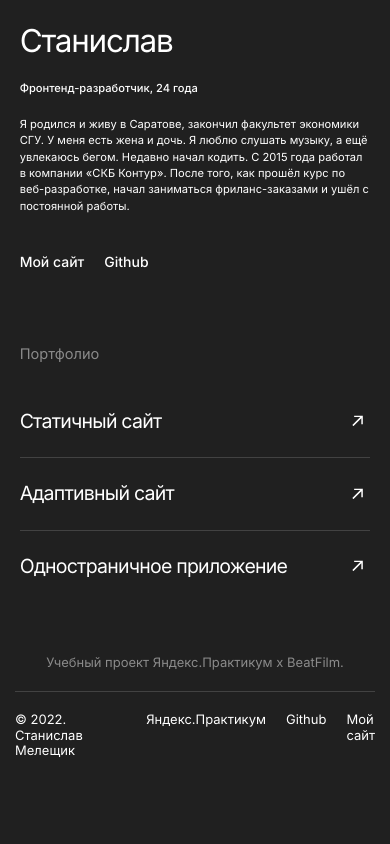
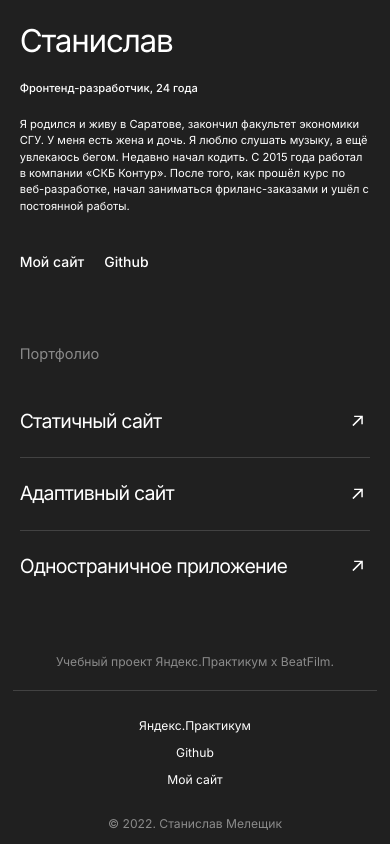
Before and after one commit to StMelik/movies-explorer-frontend, a React (Create React App) app: page / in a window 390 px wide. Shown: the part 2564-3408 px from the top of the page. Before the commit the page ends 3343 px from the top, so only its background shows below. Built offline with nearby package versions, Linux system fonts and the light colour scheme.

Commit message:
feat: адаптив футера

```diff
--- a/src/components/Footer/Footer.css
+++ b/src/components/Footer/Footer.css
@@ -1,5 +1,9 @@
 .footer {
     font-size: 13px;
+}
+
+.footer__container {
+    padding: 0 30px;
 }
 
 .footer__text {
@@ -13,10 +17,41 @@
     padding: 20px 0;
     display: flex;
     justify-content: space-between;
-    column-gap: 50px;
+    gap: 30px 50px;
 }
 
 .footer__links {
     display: flex;
-    column-gap: 20px;
+    gap: 12px 20px;
 }
+
+@media screen and (max-width: 768px) {
+    .footer {
+        font-size: calc(12px + (13 - 12) * ((100vw - 320px) / (768 - 320)));
+    }
+
+    .footer__container {
+        padding: 0 calc(10px + (30 - 10) * ((100vw - 320px) / (768 - 320)));
+    }
+
+    .footer__wrapper {
+        padding-top: calc(30px + (20 - 30) * ((100vw - 320px) / (768 - 320)));
+        padding-bottom: calc(10px + (20 - 10) * ((100vw - 320px) / (768 - 320)));
+    }
+}
+
+@media screen and (max-width: 600px) {
+    .footer__wrapper {
+        flex-direction: column;
+        text-align: center;
+    }
+
+    .footer__copyright {
+        color: #8b8b8b;
+        order: 1;
+    }
+
+    .footer__links {
+        flex-direction: column;
+    }
+}
```
Also changed, not shown: src/components/Footer/Footer.jsx (+9 -3 lines).
